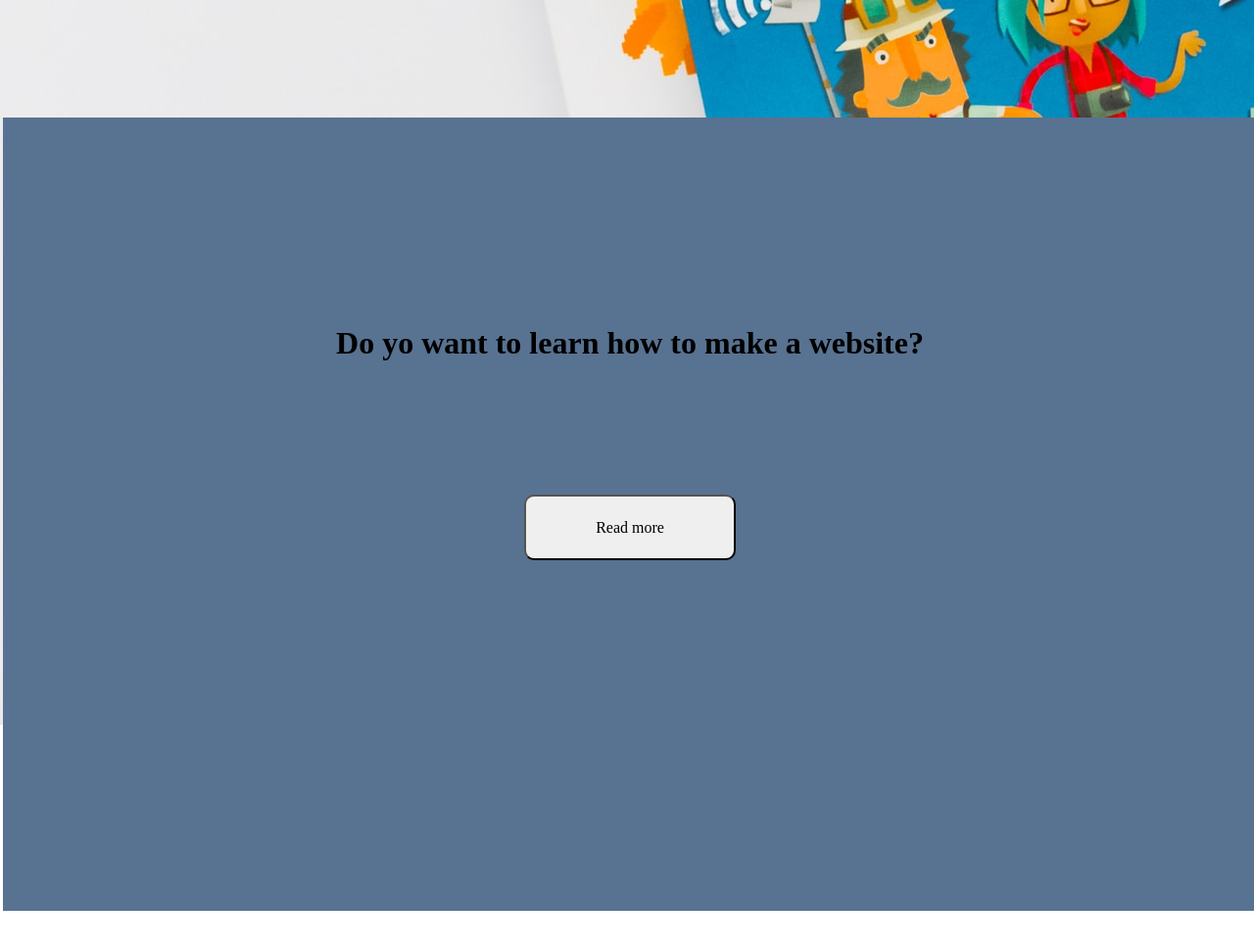
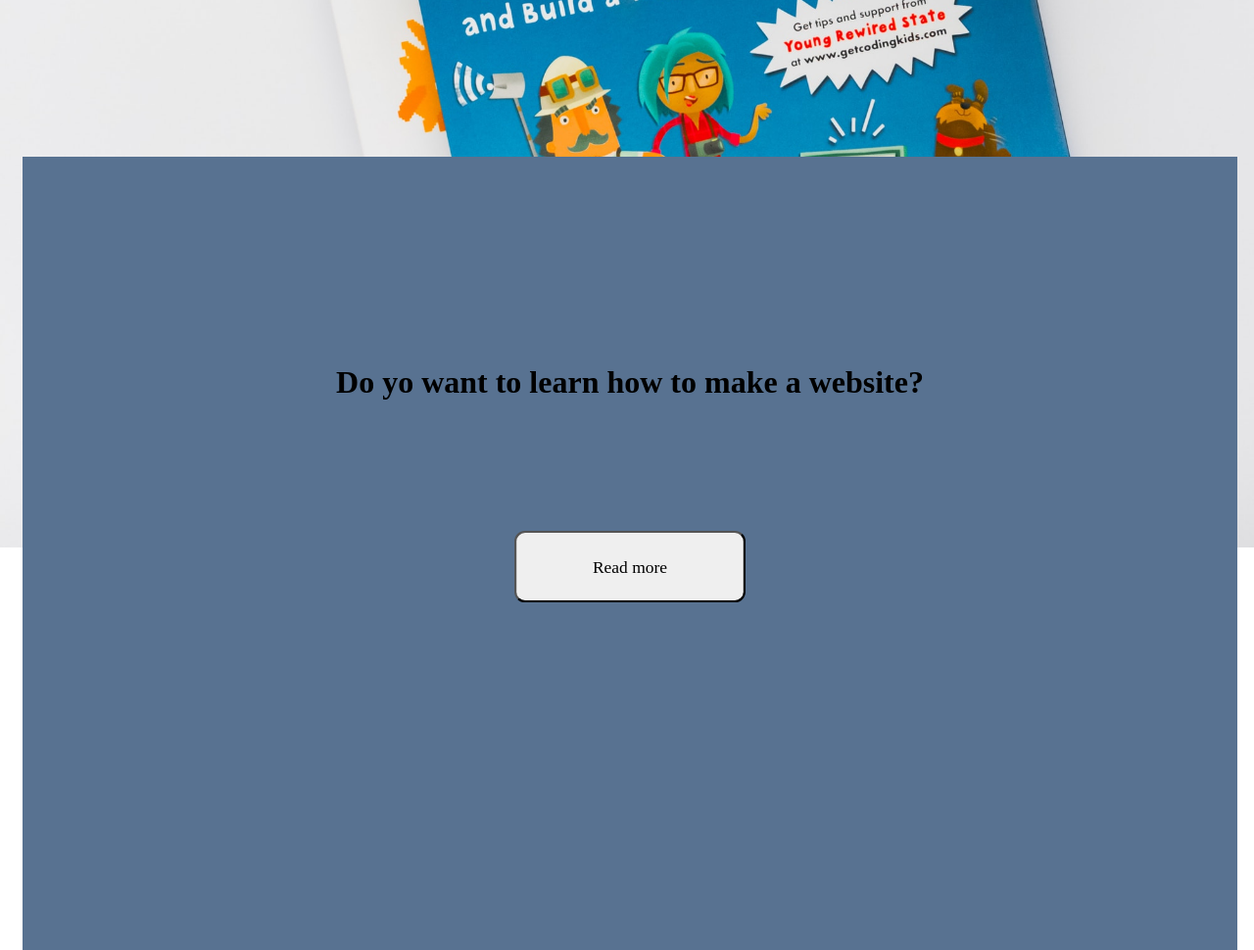
Before and after one commit to Sai24020/gitcoding_uppgift, a plain HTML site: page index.html in a window 1280 px wide. Shown: the part 1760-2730 px from the top of the page at 98% size. Drawn offline with Linux system fonts and the light colour scheme; a web font is replaced by a local one.

Commit message:
Skapa code HTML och CSS

```diff
--- a/style.css
+++ b/style.css
@@ -39,17 +39,25 @@ html {
 
 /* min body height */
 body {
-    color: var(--secondary-color) ;
+    /*color: var(--secondary-color) ;
     font-size: var(--font-size-base); /*32px*/
-    min-height: 100vh;
+    /*min-height: 100vh;
     text-align: end;
     font-family: var(--font-family-body);
     background-image: url(coding.jpg);
     /*display: block;*/
-    background-repeat: no-repeat;
+    /*background-repeat: no-repeat;
     max-width: 100%;
     flex-direction: column;
-    justify-content: start;
+    justify-content: start;*/
+    background-image: url(coding.jpg);
+    background-repeat: no-repeat;
+    background-size: 100% auto;
+    background-position: center;
+    text-align: end;
+    /*background-color: #E9E9E9;*/
+    padding: 2.5rem 1.25rem;
+    /*height: calc(48.4vh - 5rem);*/
 }
 
 /*continar*/
@@ -62,7 +70,11 @@ section .gallery {
       text-align: center;
       width: 1469px;
       height: 810px;
-      top: 924px;
+      /*top: 924px;*/
+      background-position: center;
+      background-size: 100% auto;
+
+        grid-column: full-start / content-end;
 
 
 
@@ -173,7 +185,7 @@ button {
     animation-direction: alternate;
 
 }
-}
+
 
 @keyframes idle {
 0% {
```
